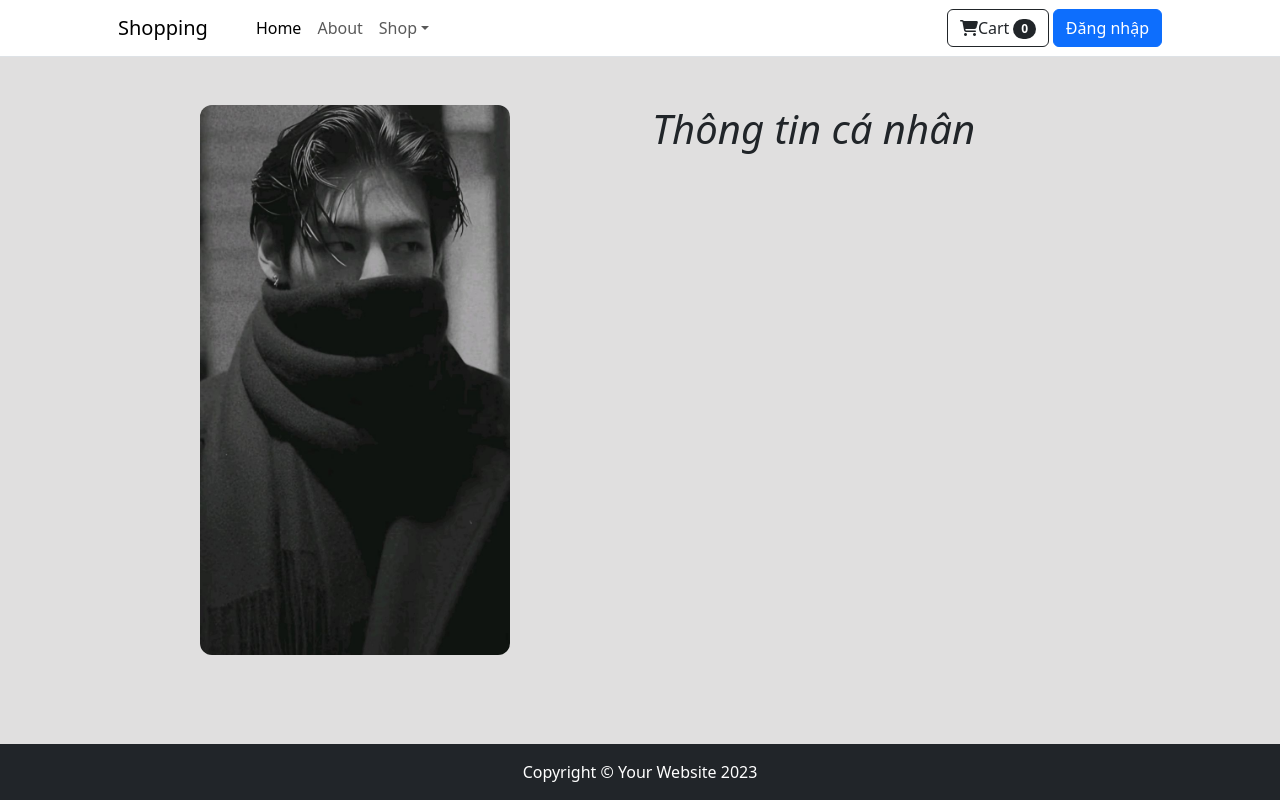
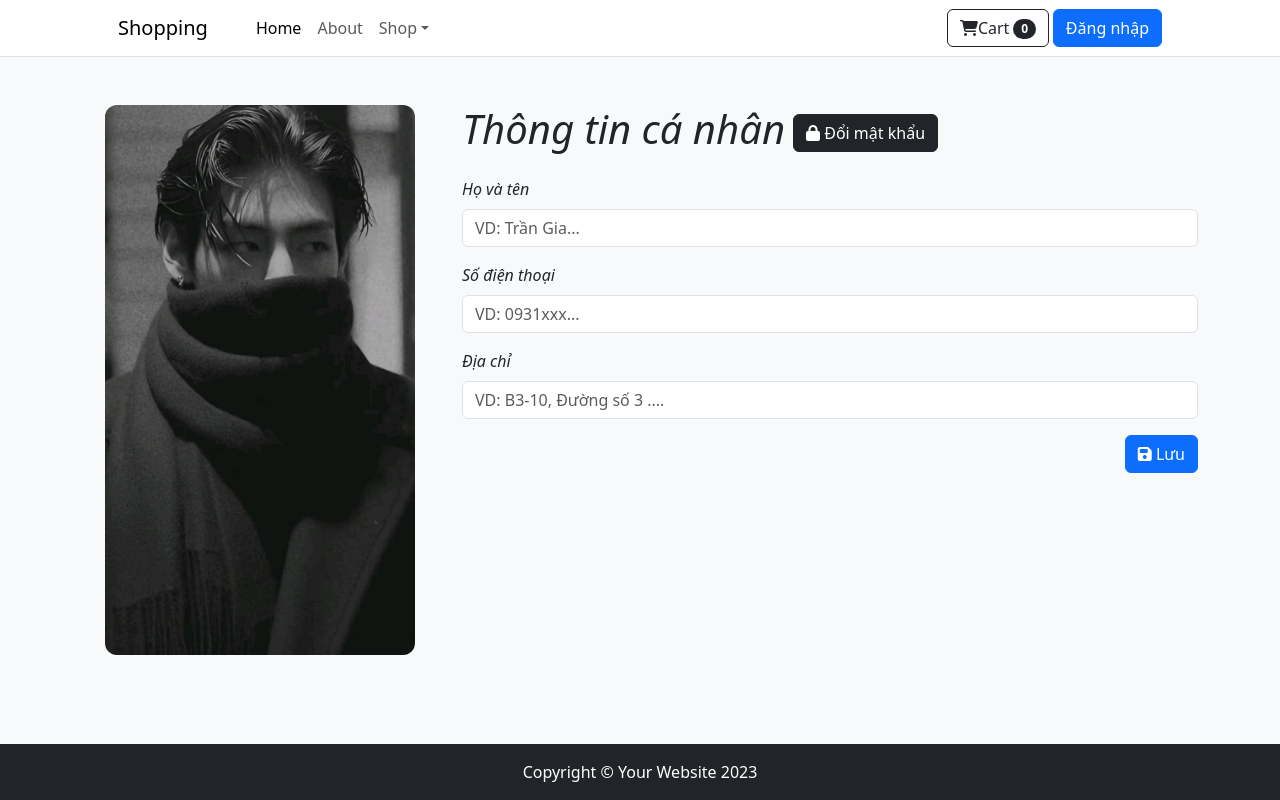
Before and after one commit to zit-software/web-projects, a Vue app in the folder frontend/: page /customer in a window 1280 px wide. Built offline with nearby package versions, Linux system fonts and the light colour scheme.

Commit message:
chore: validate customer form

```diff
--- a/frontend/src/main.js
+++ b/frontend/src/main.js
@@ -1,5 +1,5 @@
 import './assets/main.css'
-
+import 'animate.css'
 import { createApp } from 'vue'
 import { createPinia } from 'pinia'
 
--- a/frontend/src/views/customer/CustomerView.vue
+++ b/frontend/src/views/customer/CustomerView.vue
@@ -2,11 +2,74 @@
   <main>
     <div class="container">
       <div class="row">
-        <div class="col col-6 image-container mt-5">
+        <div class="col col-12 col-lg-4 image-container mt-5 animate__animated animate__fadeIn">
           <img class="image" :src="customerImage" />
         </div>
-        <div class="col col-6 form-container mt-5 fst-italic">
-          <h1>Thông tin cá nhân</h1>
+        <div
+          class="col col-12 col-lg-8 form-container mt-5 fst-italic animate__animated animate__lightSpeedInRight"
+        >
+          <div class="d-flex align-items-center">
+            <h1>Thông tin cá nhân</h1>
+            <button class="btn btn-dark ms-2">
+              <i class="fa-solid fa-lock"></i>
+              Đổi mật khẩu
+            </button>
+          </div>
+          <VeeForm
+            class="w-100"
+            @submit="submit"
+            :validation-schema="validationSchema"
+            v-slot="{ errors }"
+          >
+            <div class="mt-3">
+              <label for="ten" class="form-label">Họ và tên</label>
+              <field
+                name="ten"
+                id="ten"
+                class="form-control"
+                :class="{ 'is-invalid': errors.ten }"
+                placeholder="VD: Trần Gia..."
+              />
+              <error-message
+                name="sdt"
+                class="invalid-feedback animate__animated animate__headShake"
+              />
+            </div>
+            <div class="mt-3">
+              <label for="sdt" class="form-label">Số điện thoại</label>
+              <field
+                name="sdt"
+                id="sdt"
+                class="form-control"
+                :class="{ 'is-invalid': errors.sdt }"
+                placeholder="VD: 0931xxx..."
+              />
+              <error-message
+                name="sdt"
+                class="invalid-feedback animate__animated animate__headShake"
+              />
+            </div>
+            <div class="mt-3">
+              <label for="diachi" class="form-label">Địa chỉ</label>
+              <field
+                name="diachi"
+                id="diachi"
+                class="form-control"
+                :class="{ 'is-invalid': errors.diachi }"
+                placeholder="VD: B3-10, Đường số 3 ...."
+              />
+              <error-message
+                name="diachi"
+                class="invalid-feedback animate__animated animate__headShake"
+              />
+            </div>
+            <div class="mt-3 d-flex justify-content-end">
+              <button type="submit" class="btn btn-primary">
+                <i class="fa-solid fa-floppy-disk"></i>
+                Lưu
+              </button>
+            </div>
+          </VeeForm>
         </div>
       </div>
     </div>
@@ -14,9 +77,7 @@
 </template>
 <style>
 main {
-  background-color: rgb(224, 223, 223);
-  height: 90vh;
-  overflow: hidden;
+  min-height: 90vh;
 }
 .image-container {
   display: flex;
@@ -27,16 +88,37 @@ main {
   height: 550px;
   border-radius: 12px;
 }
+form {
+  width: 480px;
+}
 </style>
 <script>
 import customerImage from '@/assets/images/customer.jpeg'
+import * as yup from 'yup'
+import { Form as VeeForm, Field, ErrorMessage } from 'vee-validate'
+
+const validationSchema = yup.object().shape({
+  ten: yup.string().required('Vui lòng nhập tên'),
+  sdt: yup.string().required('Vui lòng nhập số điện thoại'),
+  diachi: yup.string().required('Vui lòng nhập địa chỉ')
+})
 
 export default {
+  components: {
+    VeeForm,
+    Field,
+    ErrorMessage
+  },
   data() {
     return {
-      customerImage
+      customerImage,
+      validationSchema
     }
   },
-  methods: {}
+  methods: {
+    submit(value) {
+      console.log(value)
+    }
+  }
 }
 </script>
--- /dev/null
+++ b/package.json
@@ -0,0 +1,5 @@
+{
+  "dependencies": {
+    "animate.css": "^4.1.1"
+  }
+}
```
Also changed, not shown: 2 other files (tests, documents, lock files or other folders).
